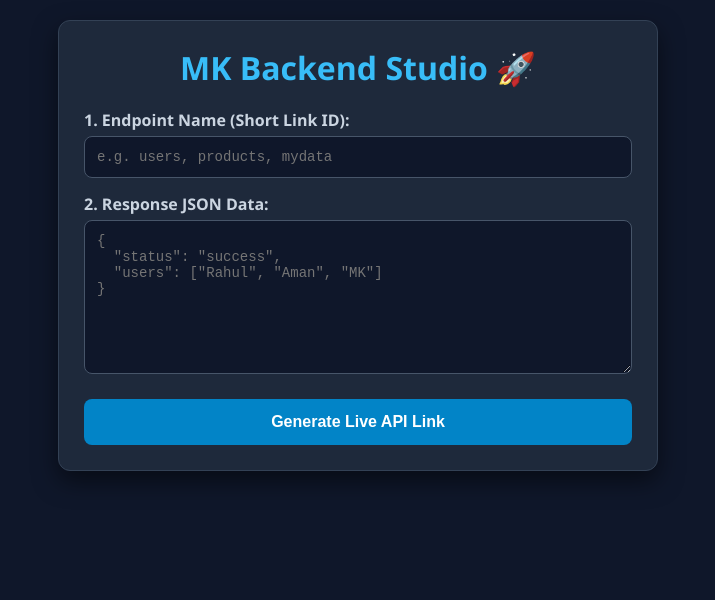
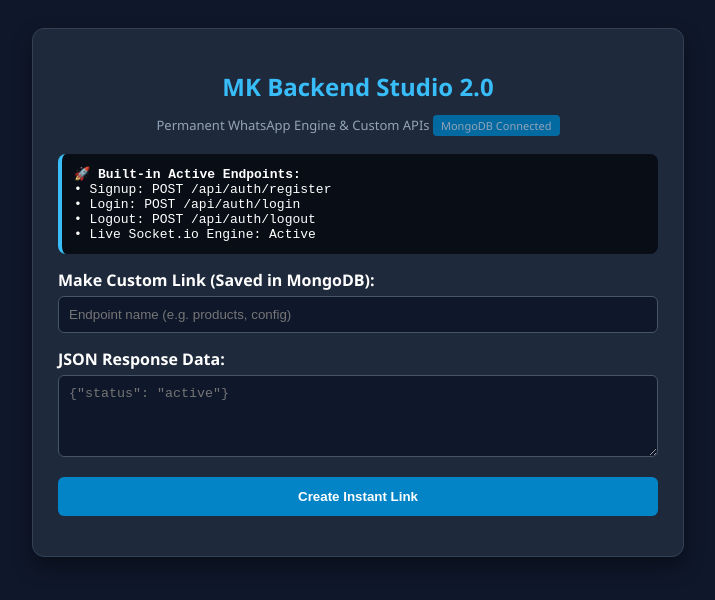
Before and after one commit to manishkumawat4113-art/mk-backend-studio, a website: page public/index.html in a window 1280 px wide. Shown: the whole page, without its empty margins (282-997 px from the left). Drawn offline with Linux system fonts and the light colour scheme.

Commit message:
Revamp index.html with new title and styles
Updated the title and improved styling for better UI. Added new endpoint information and adjusted JavaScript function for saving routes.

```diff
--- a/public/index.html
+++ b/public/index.html
@@ -2,49 +2,50 @@
 <html lang="hi">
 <head>
   <meta charset="UTF-8">
-  <meta name="viewport" content="width=device-width, initial-scale=1.0">
-  <title>MK Backend Studio 🚀</title>
+  <title>MK Backend Studio 2.0 🚀</title>
   <style>
-    * { box-sizing: border-box; margin: 0; padding: 0; }
-    body { font-family: 'Segoe UI', Tahoma, Geneva, Verdana, sans-serif; background-color: #0f172a; color: #f8fafc; padding: 20px; display: flex; justify-content: center; }
-    .container { width: 100%; max-width: 600px; background: #1e293b; padding: 25px; border-radius: 12px; box-shadow: 0 10px 25px rgba(0,0,0,0.5); border: 1px solid #334155; }
-    h1 { color: #38bdf8; text-align: center; margin-bottom: 20px; }
-    label { font-weight: 600; display: block; margin-top: 15px; margin-bottom: 5px; color: #cbd5e1; }
-    input, textarea { width: 100%; padding: 12px; background: #0f172a; border: 1px solid #475569; border-radius: 8px; color: #38bdf8; font-family: monospace; font-size: 14px; }
-    input:focus, textarea:focus { outline: none; border-color: #38bdf8; }
-    button { width: 100%; margin-top: 20px; padding: 14px; background: #0284c7; color: white; border: none; border-radius: 8px; font-size: 16px; font-weight: bold; cursor: pointer; transition: 0.2s; }
+    body { font-family: 'Segoe UI', sans-serif; background: #0f172a; color: #fff; padding: 20px; display: flex; justify-content: center; }
+    .card { width: 100%; max-width: 600px; background: #1e293b; padding: 25px; border-radius: 12px; border: 1px solid #334155; box-shadow: 0 10px 20px rgba(0,0,0,0.4); }
+    h1 { color: #38bdf8; font-size: 24px; text-align: center; margin-bottom: 5px; }
+    .subtitle { text-align: center; color: #94a3b8; font-size: 13px; margin-bottom: 20px; }
+    .badge { background: #0369a1; padding: 3px 8px; border-radius: 4px; font-size: 11px; }
+    .endpoint-box { background: #090d16; padding: 12px; border-radius: 8px; border-left: 4px solid #38bdf8; font-family: monospace; font-size: 13px; margin-bottom: 15px; }
+    label { font-weight: bold; display: block; margin-top: 15px; }
+    input, textarea { width: 100%; padding: 10px; margin-top: 5px; background: #0f172a; border: 1px solid #475569; color: #38bdf8; border-radius: 6px; box-sizing: border-box; }
+    button { width: 100%; padding: 12px; margin-top: 15px; background: #0284c7; color: white; border: none; border-radius: 6px; font-weight: bold; cursor: pointer; }
     button:hover { background: #0369a1; }
-    #output { margin-top: 20px; padding: 15px; background: #090d16; border-radius: 8px; border-left: 4px solid #38bdf8; word-break: break-all; font-family: monospace; font-size: 13px; display: none; }
+    #output { margin-top: 15px; }
   </style>
 </head>
 <body>
-  <div class="container">
-    <h1>MK Backend Studio 🚀</h1>
+  <div class="card">
+    <h1>MK Backend Studio 2.0</h1>
+    <p class="subtitle">Permanent WhatsApp Engine & Custom APIs <span class="badge">MongoDB Connected</span></p>
 
-    <label>1. Endpoint Name (Short Link ID):</label>
-    <input type="text" id="routeName" placeholder="e.g. users, products, mydata">
+    <div class="endpoint-box">
+      <b>🚀 Built-in Active Endpoints:</b><br>
+      • Signup: <code>POST /api/auth/register</code><br>
+      • Login: <code>POST /api/auth/login</code><br>
+      • Logout: <code>POST /api/auth/logout</code><br>
+      • Live Socket.io Engine: <code>Active</code>
+    </div>
 
-    <label>2. Response JSON Data:</label>
-    <textarea id="responseData" rows="8" placeholder='{
-  "status": "success",
-  "users": ["Rahul", "Aman", "MK"]
-}'></textarea>
+    <label>Make Custom Link (Saved in MongoDB):</label>
+    <input type="text" id="routeName" placeholder="Endpoint name (e.g. products, config)">
 
-    <button onclick="createEndpoint()">Generate Live API Link</button>
+    <label>JSON Response Data:</label>
+    <textarea id="responseData" rows="4" placeholder='{"status": "active"}'></textarea>
 
+    <button onclick="saveRoute()">Create Instant Link</button>
     <div id="output"></div>
   </div>
 
   <script>
-    async function createEndpoint() {
+    async function saveRoute() {
       const routeName = document.getElementById('routeName').value.trim();
       const rawData = document.getElementById('responseData').value.trim();
-      const output = document.getElementById('output');
 
-      if (!routeName || !rawData) {
-        alert("Dono fields bharna zaroori hai!");
-        return;
-      }
+      if (!routeName || !rawData) return alert("Fields fill karein!");
 
       try {
         const responseData = JSON.parse(rawData);
@@ -53,18 +54,17 @@
           headers: { 'Content-Type': 'application/json' },
           body: JSON.stringify({ routeName, responseData })
         });
+        const data = await res.json();
+        const liveUrl = `${window.location.origin}/api/custom/${routeName}`;
 
-        const data = await res.json();
-        const liveUrl = `${window.location.origin}/api/${routeName}`;
-
-        output.style.display = 'block';
-        output.innerHTML = `
-          <b style="color:#4ade80;">✅ API Active Ho Gayi!</b><br><br>
-          <b>Tumhara Live Backend Link:</b><br>
-          <a href="${liveUrl}" target="_blank" style="color:#38bdf8;">${liveUrl}</a>
+        document.getElementById('output').innerHTML = `
+          <div class="endpoint-box" style="border-left-color: #4ade80;">
+            <b style="color:#4ade80;">✅ Success! Active Link:</b><br>
+            <a href="${liveUrl}" target="_blank" style="color:#38bdf8;">${liveUrl}</a>
+          </div>
         `;
       } catch (err) {
-        alert("Invalid JSON format! Kripya valid JSON data dalein.");
+        alert("Invalid JSON format!");
       }
     }
   </script>
```
